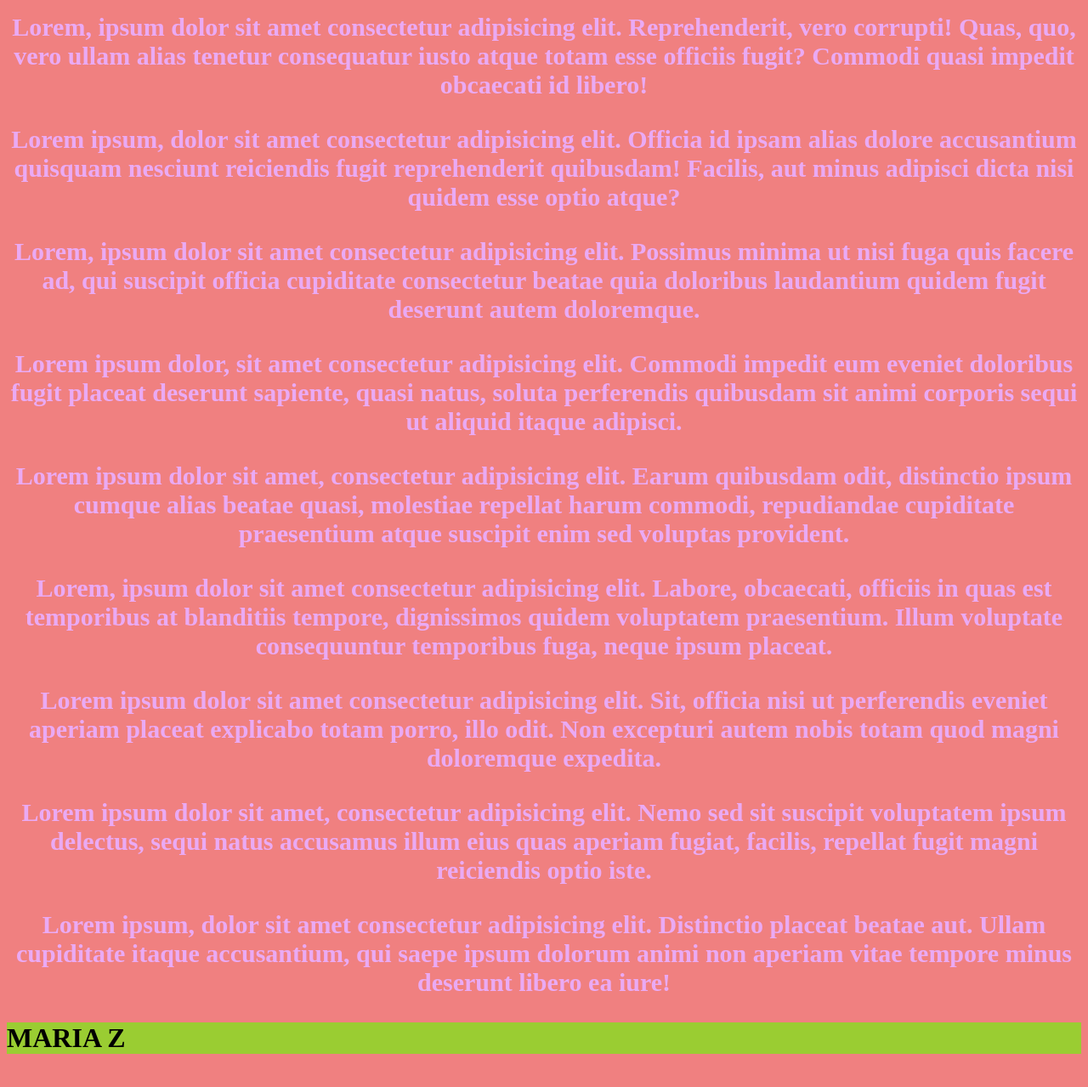
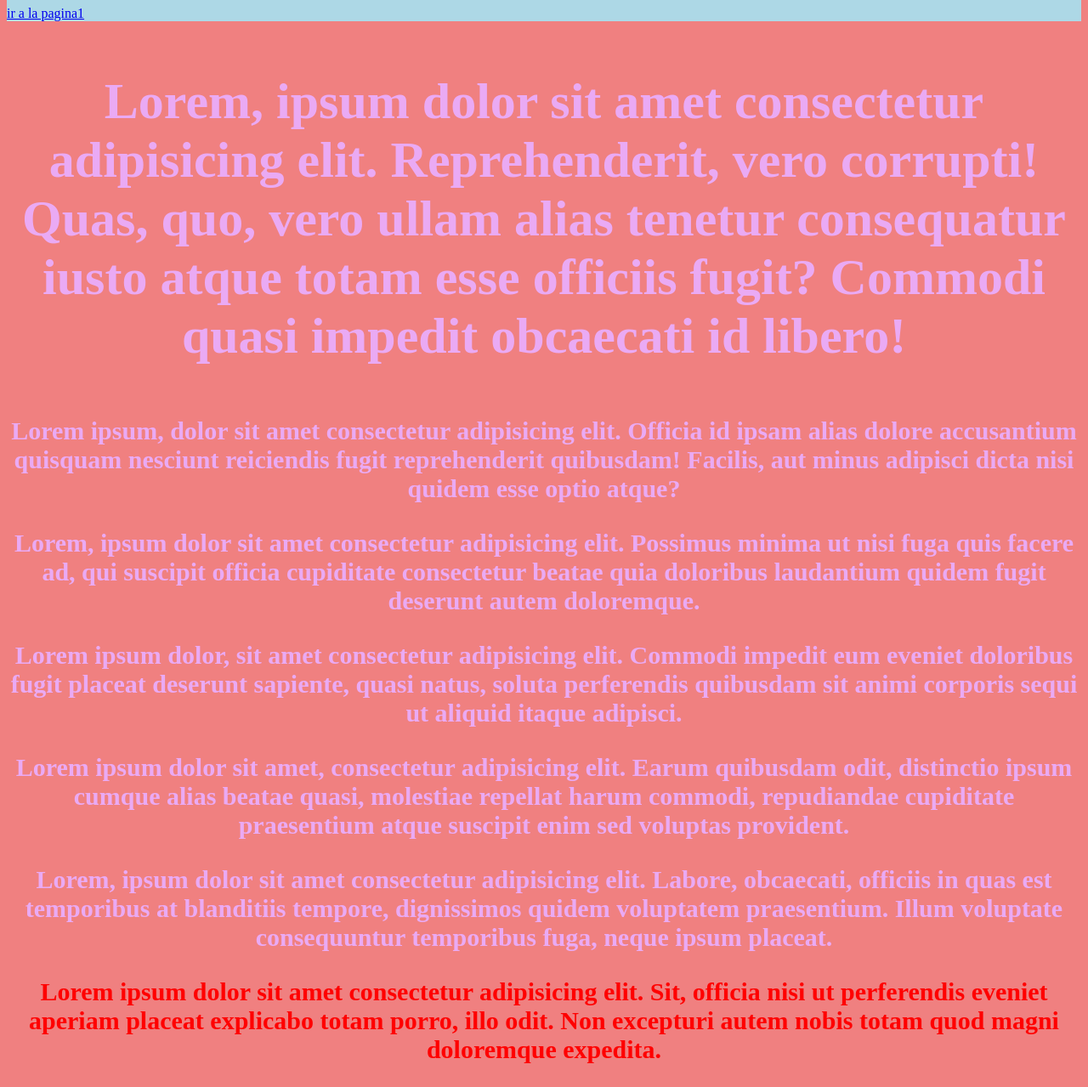
Before and after one commit to MariaAtehortua2311/claseCSS, a plain HTML site: page index.html in a window 1280 px wide. Shown: the part 73-1352 px from the top of the page at 85% size. Drawn offline with Linux system fonts and the light colour scheme.

Commit message:
texto de mi pagina

```diff
--- a/index.html
+++ b/index.html
@@ -9,11 +9,14 @@
 <body>
     <header>
         <h1>EJEMPLOCSS</h1>
+        <nav>
+            <a href="pagina1.html">ir a la pagina1</a>
+        </nav>
 
     </header>
     <main>
         <section>
-            <p>Lorem, ipsum dolor sit amet consectetur adipisicing elit. Reprehenderit, vero corrupti! Quas, quo, vero ullam alias tenetur consequatur iusto atque totam esse officiis fugit? Commodi quasi impedit obcaecati id libero!</p>
+            <p class="parrafo1">Lorem, ipsum dolor sit amet consectetur adipisicing elit. Reprehenderit, vero corrupti! Quas, quo, vero ullam alias tenetur consequatur iusto atque totam esse officiis fugit? Commodi quasi impedit obcaecati id libero!</p>
             <p>Lorem ipsum, dolor sit amet consectetur adipisicing elit. Officia id ipsam alias dolore accusantium quisquam nesciunt reiciendis fugit reprehenderit quibusdam! Facilis, aut minus adipisci dicta nisi quidem esse optio atque?</p>
             <p>Lorem, ipsum dolor sit amet consectetur adipisicing elit. Possimus minima ut nisi fuga quis facere ad, qui suscipit officia cupiditate consectetur beatae quia doloribus laudantium quidem fugit deserunt autem doloremque.</p>
 
@@ -25,7 +28,7 @@
 
         </section>
         <section>
-            <p>Lorem ipsum dolor sit amet consectetur adipisicing elit. Sit, officia nisi ut perferendis eveniet aperiam placeat explicabo totam porro, illo odit. Non excepturi autem nobis totam quod magni doloremque expedita.</p>
+            <p class="pauli">Lorem ipsum dolor sit amet consectetur adipisicing elit. Sit, officia nisi ut perferendis eveniet aperiam placeat explicabo totam porro, illo odit. Non excepturi autem nobis totam quod magni doloremque expedita.</p>
             <p>Lorem ipsum dolor sit amet, consectetur adipisicing elit. Nemo sed sit suscipit voluptatem ipsum delectus, sequi natus accusamus illum eius quas aperiam fugiat, facilis, repellat fugit magni reiciendis optio iste.</p>
             <p>Lorem ipsum, dolor sit amet consectetur adipisicing elit. Distinctio placeat beatae aut. Ullam cupiditate itaque accusantium, qui saepe ipsum dolorum animi non aperiam vitae tempore minus deserunt libero ea iure!</p>
 
```
